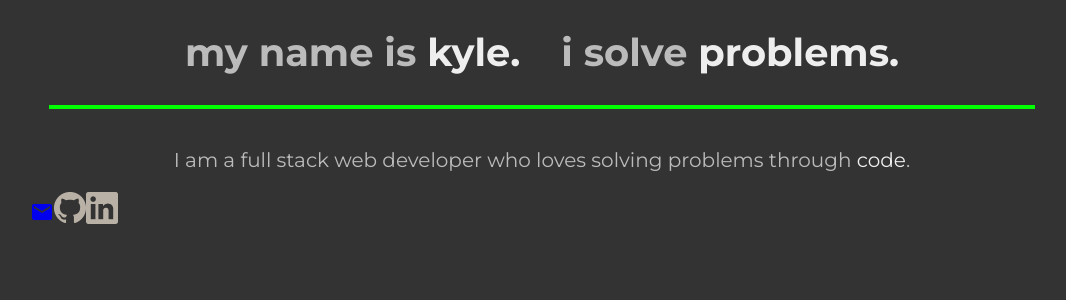
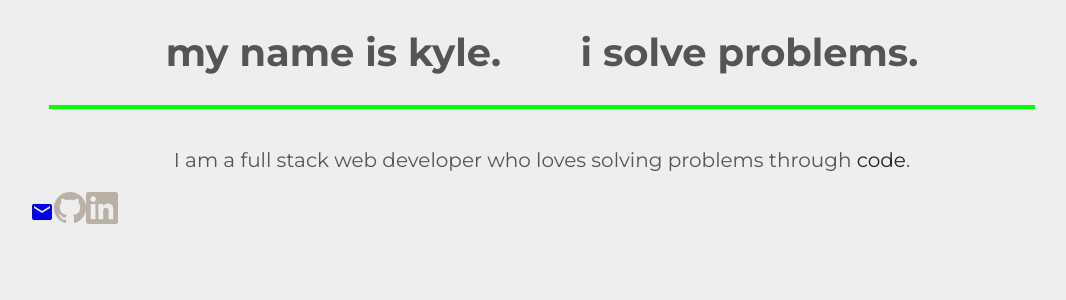
Before and after one commit to someotherkyle/someotherkyle, a React (Create React App) app: page / in a window 1280 px wide. Shown: the top 300 px of the page, without its empty margins (98-1164 px from the left). Built offline with nearby package versions, Linux system fonts and the light colour scheme.

Commit message:
simpler approach, box-sizing

```diff
--- a/src/index.css
+++ b/src/index.css
@@ -1,18 +1,20 @@
 @import url('https://fonts.googleapis.com/icon?family=Material+Icons');
 @import url('https://fonts.googleapis.com/css?family=Montserrat:400,700&display=swap');
 
-:root {
-  --background-color: #333333;
-  --font-color: #bbb;
-  --font-accent: #eee;
-  --accent: #0f0;
-  font-family: 'Montserrat';
-}
-
-* {
+*,*::before,*::after {
   box-sizing: border-box;
   transition: all 0.3s;
 }
+
+:root {
+  --background-color: #eee;
+  --font-color: #555;
+  --font-accent: #222;
+  --accent: #0f0;
+  --ff-primary: 'Montserrat', sans-serif;
+  --ff-secondary: 'Fira Code', monospace;
+}
+
 
 html {
   width: 100%;
@@ -20,6 +22,7 @@ html {
   padding: 0;
   background-color: var(--background-color);
   color: var(--font-color);
+  font-family: var(--ff-primary);
 }
 
 body {
@@ -28,15 +31,16 @@ body {
 
 #headline {
   border-bottom: .25em solid var(--accent);
-  padding: .25em 6em;
+  padding: .25em 4em;
   margin: 0 1em 1em;
   font-size: 1.2em;
   display: flex;
+  flex-wrap:wrap;
   justify-content: space-around;
   color: var(--font-color);
 }
 
-#headline h1 > span {
+#headline h1 > strong {
   color: var(--font-accent);
 }
 
```
